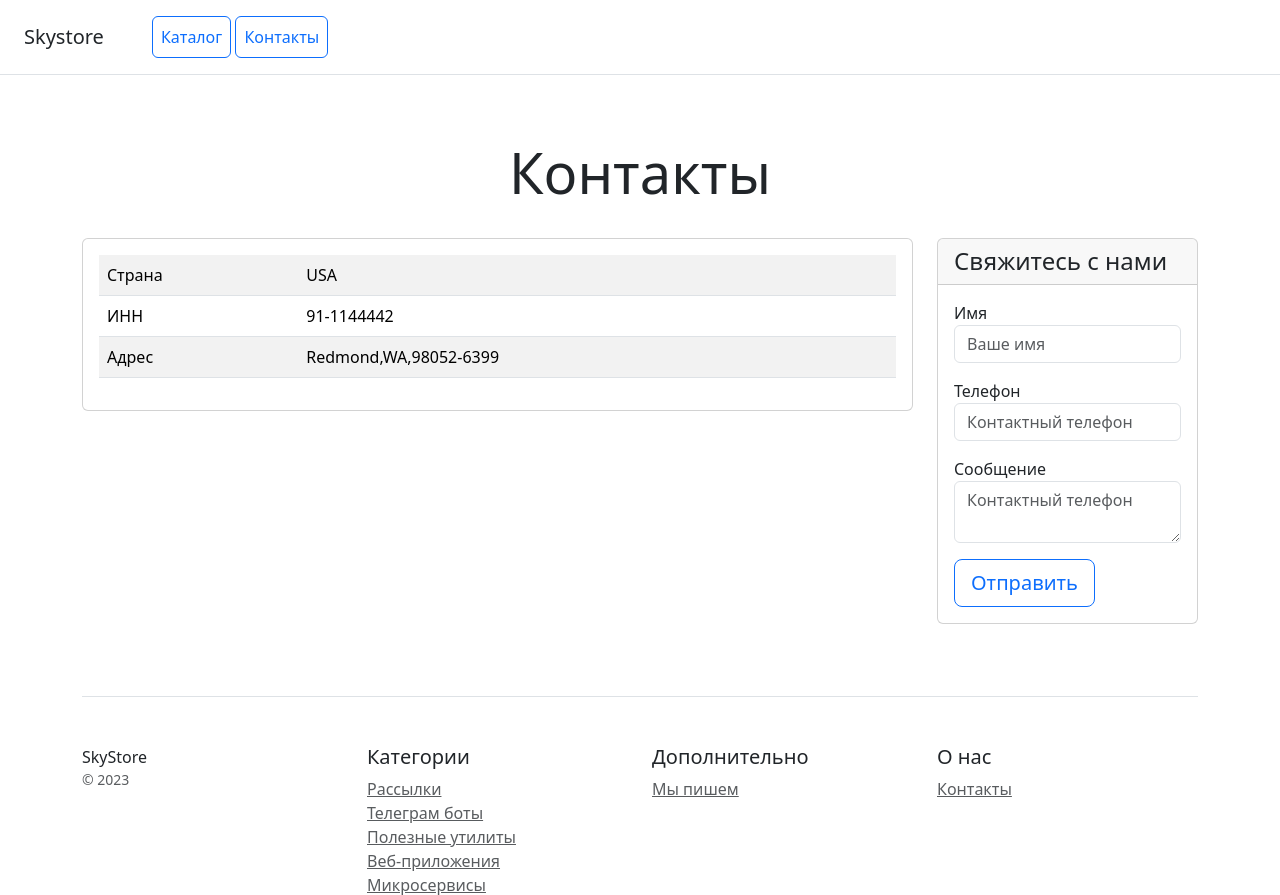
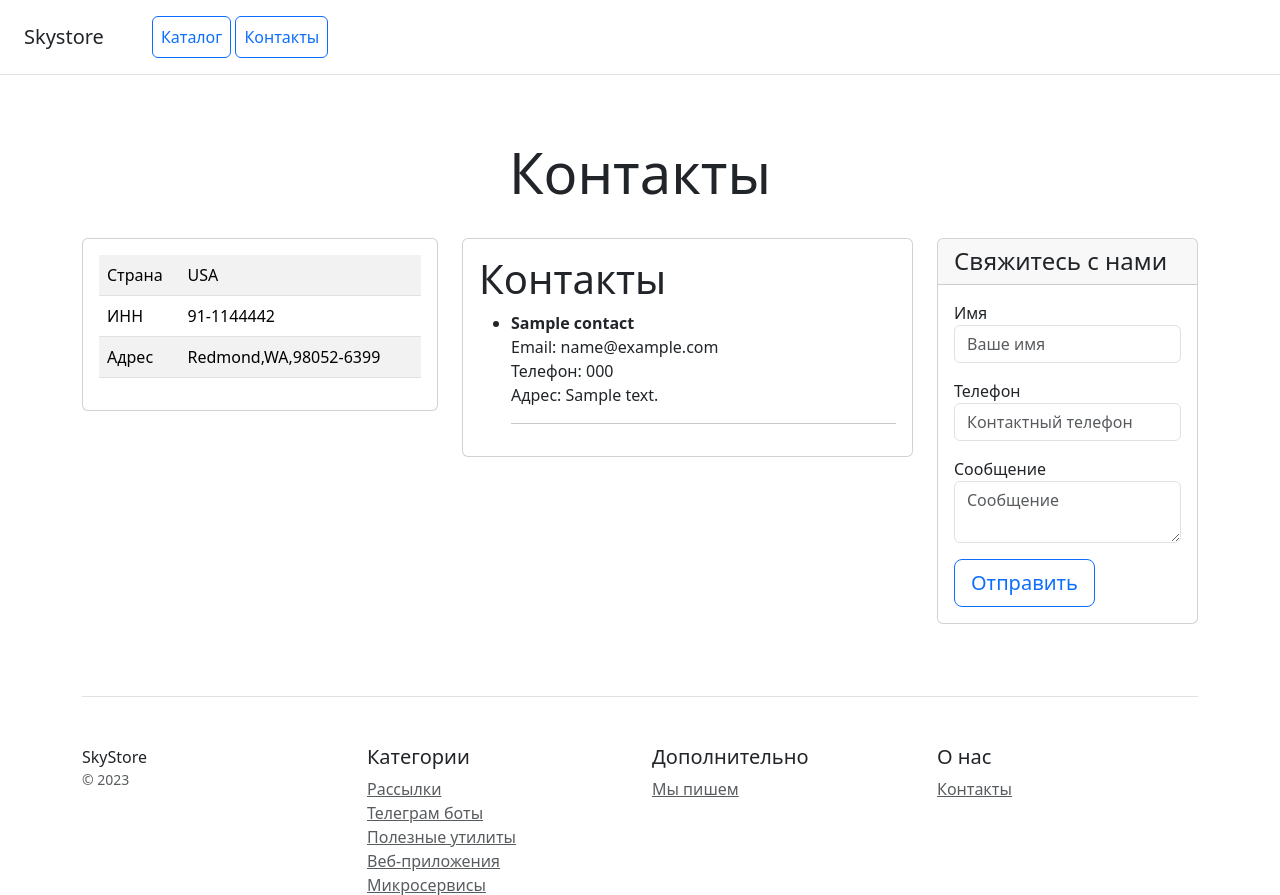
Before and after one commit to KolDaria/PJ_Django, a Django app: page /contacts/ in a window 1280 px wide. Shown: the top 895 px of the page. Run offline with Django 5.2, Linux system fonts and the light colour scheme; tables that the repository leaves empty hold one stand-in row (values such as "Sample post").

Commit message:
Создание фикстур и миграций

```diff
--- a/catalog/templates/contacts.html
+++ b/catalog/templates/contacts.html
@@ -21,8 +21,9 @@
 </div>
 
 <div class="container">
-    <div class="row text-start">
-        <div class="col-lg-9 col-md-6 col-sm-12">
+    <div class="row">
+
+        <div class="col-lg-4 col-md-6 col-sm-12">
             <div class="card mb-4 box-shadow">
                 <div class="card-body">
                     <table class="table table-striped">
@@ -42,6 +43,34 @@
                 </div>
             </div>
         </div>
+
+        <div class="col-lg-5 col-md-6 col-sm-12">
+            <div class="card mb-4 box-shadow">
+                <div class="card-body">
+                    <h1>Контакты</h1>
+                    {% if contacts %}
+                    <ul>
+                        {% for contact in contacts %}
+                        <li>
+                            <strong>{{ contact.name }}</strong><br>
+                            Email: {{ contact.email }}<br>
+                            {% if contact.phone_number %}
+                            Телефон: {{ contact.phone_number }}<br>
+                            {% endif %}
+                            {% if contact.address %}
+                            Адрес: {{ contact.address }}<br>
+                            {% endif %}
+                        </li>
+                        <hr>
+                        {% endfor %}
+                    </ul>
+                    {% else %}
+                    <p>Контактов пока нет.</p>
+                    {% endif %}
+                </div>
+            </div>
+        </div>
+
         <div class="col-lg-3 col-md-6 col-sm-12">
             <div class="card mb-4 box-shadow">
                 <div class="card-header">
@@ -60,7 +89,7 @@
                         </div>
                         <div class="mb-3">
                             <label for="message">Сообщение</label>
-                            <textarea type="text" name="message" class="form-control" id="message" placeholder="Контактный телефон" required></textarea>
+                            <textarea type="text" name="message" class="form-control" id="message" placeholder="Сообщение" required></textarea>
                         </div>
                         <button type="submit" class="btn btn-lg btn-block btn-outline-primary">Отправить</button>
                     </form>
--- /dev/null
+++ b/categorys_fixture.json
@@ -0,0 +1,18 @@
+[
+{
+    "model": "catalog.category",
+    "pk": 1,
+    "fields": {
+        "name": "Овощи",
+        "description": "Полезные"
+    }
+},
+{
+    "model": "catalog.category",
+    "pk": 2,
+    "fields": {
+        "name": "Фрукты",
+        "description": ""
+    }
+}
+]
--- /dev/null
+++ b/products_fixture.json
@@ -0,0 +1,28 @@
+[
+{
+    "model": "catalog.product",
+    "pk": 1,
+    "fields": {
+        "name": "Помидор",
+        "description": "Красный, сочный",
+        "image": "",
+        "category": 1,
+        "purchase_price": "50.00",
+        "created_at": "2025-05-15T09:02:45.366Z",
+        "updated_at": "2025-05-15T09:02:45.366Z"
+    }
+},
+{
+    "model": "catalog.product",
+    "pk": 2,
+    "fields": {
+        "name": "Яблоко",
+        "description": "Вкусное",
+        "image": "",
+        "category": 2,
+        "purchase_price": "80.00",
+        "created_at": "2025-05-15T09:05:28.320Z",
+        "updated_at": "2025-05-15T09:05:28.320Z"
+    }
+}
+]
```
Also changed, not shown: catalog/management/commands/add_products.py (added, +16 -0 lines), catalog/management/__init__.py (added), catalog/management/commands/__init__.py (added), catalog/migrations/0002_contact.py (added).
